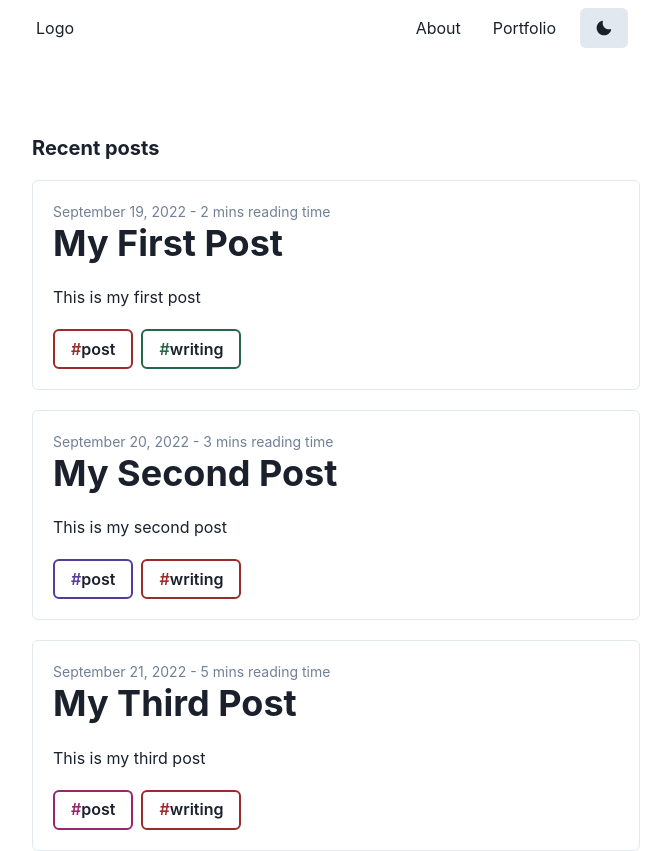
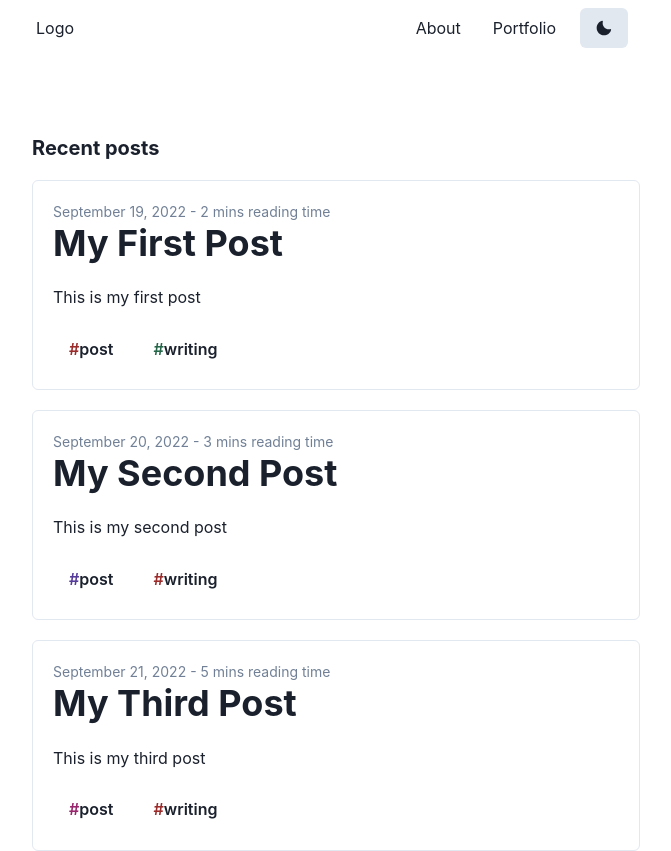
Before and after one commit to bsraya/bsraya, a Next.js app: page / in a window 1280 px wide. Shown: the top 851 px of the page, without its empty margins (304-975 px from the left). Built offline with nearby package versions, Linux system fonts and the light colour scheme.

Commit message:
feat: optimize tag hover change color effect

```diff
--- a/pages/index.tsx
+++ b/pages/index.tsx
@@ -2,7 +2,7 @@ import fs from 'fs'
 import path from 'path'
 import matter from 'gray-matter'
 import Layout from '../components/layouts/Page'
-import { Flex, LinkBox, LinkOverlay, Heading, Text, Button } from '@chakra-ui/react'
+import { useColorModeValue, Flex, LinkBox, LinkOverlay, Heading, Text, Button, useColorMode } from '@chakra-ui/react'
 import NextLink from 'next/link'
 
 interface Post {
@@ -46,15 +46,15 @@ export default function Home({ posts }: { posts: Post[] }) {
                                         var randomColor = colors[Math.floor(Math.random() * colors.length)]
                                         return (
                                             <Button
+
+                                                mr={2}
+                                                background={useColorModeValue(`white`, 'rgba(26,32,44)')}
+                                                _hover={{
+                                                    bg: `${randomColor}.100`,
+                                                    color: 'rgba(26,32,44)',
+                                                    borderColor: `${randomColor}.700`,
+                                                }}
                                                 key={tag}
-                                                background="white"
-                                                mr={2}
-                                                border='2px'
-                                                borderColor={randomColor+'.700'}
-                                                _hover={{
-                                                    // background 50% opacity
-                                                    bg: `${randomColor}.200`,
-                                                }}
                                             >
                                                 <Text
                                                     // get random color from "colors" array
```
Also changed, not shown: pages/portfolio.tsx (+5 -6 lines).
